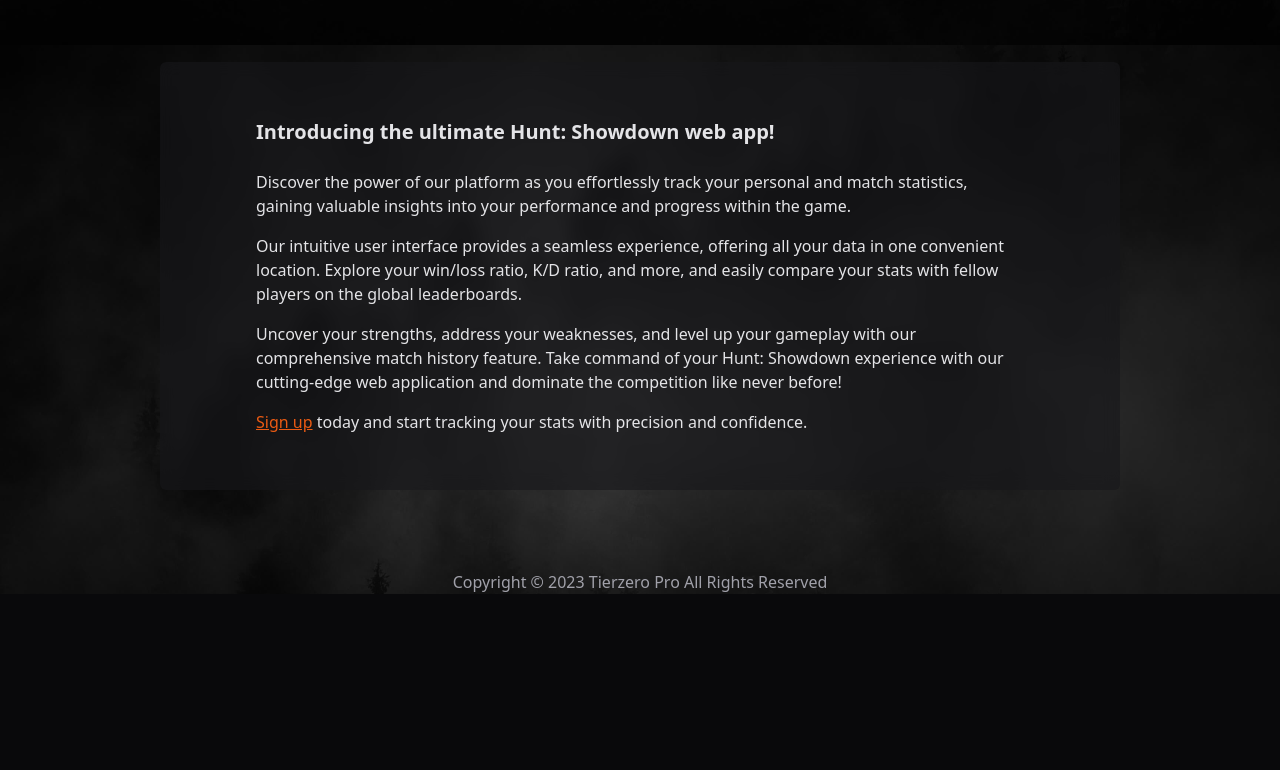
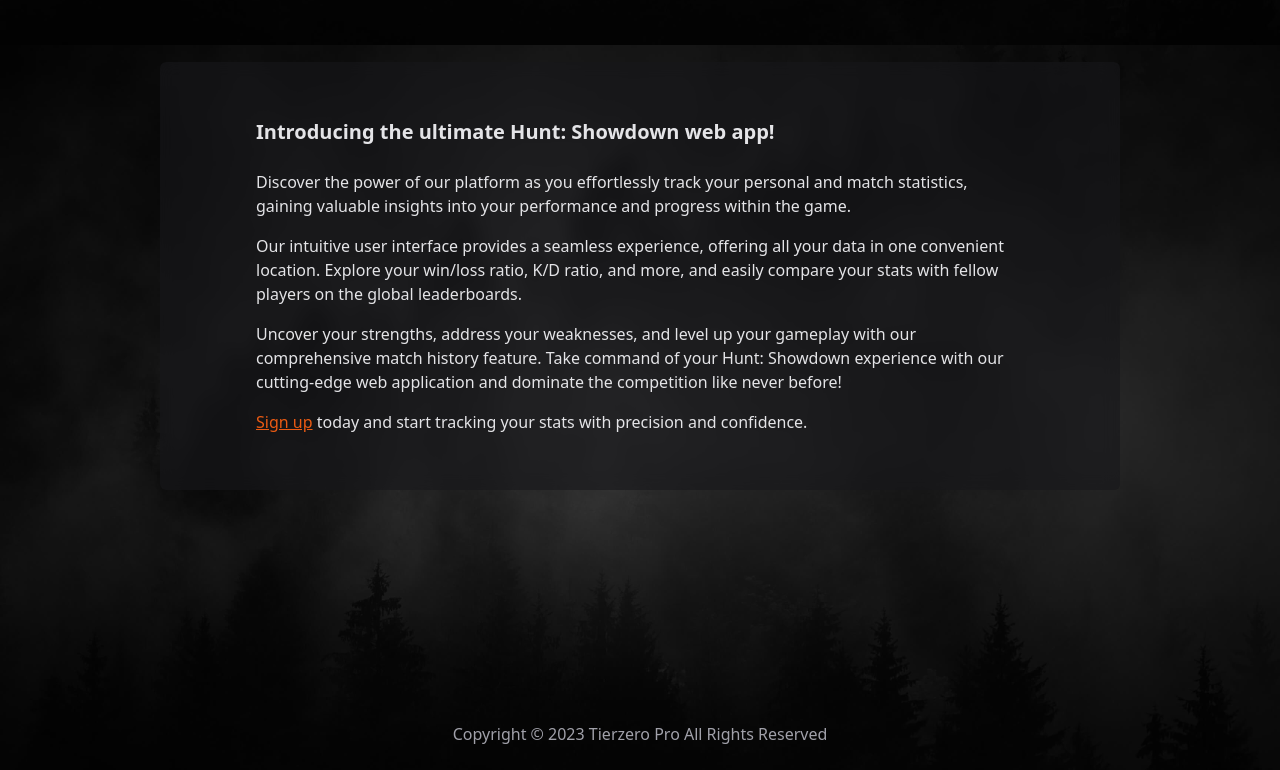
Before and after one commit to Rezosh/tierzero, a Next.js app: page / in a window 1280 px wide. Shown: the part 755-1525 px from the top of the page. Before the commit the page ends 1349 px from the top, so only its background shows below. Built offline with nearby package versions, Linux system fonts and the light colour scheme.

Commit message:
fix: made footer stay at bottom of page

```diff
--- a/src/app/layout.tsx
+++ b/src/app/layout.tsx
@@ -1,6 +1,7 @@
 import Image from "next/image";
 import "./globals.css";
 import Link from "next/link";
+import logo from "../../public/logo.png";
 
 export const metadata = {
   title: "TierZero",
@@ -14,21 +15,16 @@
 }) {
   return (
     <html lang="en">
-      <body className="h-screen bg-zinc-950 bg-site-bg bg-cover bg-fixed bg-center bg-no-repeat text-sm text-zinc-200 md:text-base">
+      <body className="flex h-screen flex-col bg-zinc-950 bg-site-bg bg-cover bg-fixed bg-center bg-no-repeat text-sm text-zinc-200 md:text-base">
         <nav className="flex items-center justify-center py-4">
           <Link href="/" className="inline-flex flex-col items-center">
-            <Image
-              src="/logo.png"
-              alt="TierZero"
-              width={200}
-              height={200}
-              className="rounded-full"
-            />
+            <Image src={logo} alt="TierZero" priority width={200} />
             <span className="text-xs font-bold">Beta 1.3.0</span>
           </Link>
         </nav>
-        {children}
-        <div className="text-center text-zinc-400">
+
+        <div className="flex-1">{children}</div>
+        <div className="mt-32 py-6 text-center text-zinc-400">
           Copyright &copy; 2023 Tierzero Pro All Rights Reserved
         </div>
       </body>
```
